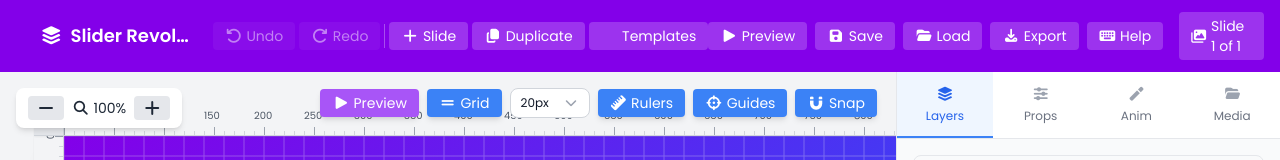
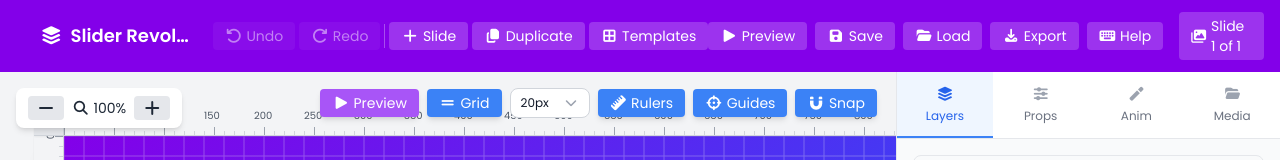
Before and after one commit to Dhruvit36/advanced-slider-tool, a React (Vite) app: page / in a window 1280 px wide. Shown: the top 160 px of the page. Built offline with nearby package versions, Linux system fonts and the light colour scheme.

Commit message:
Templates button icon fix

```diff
--- a/src/components/TopBar.tsx
+++ b/src/components/TopBar.tsx
@@ -127,7 +127,7 @@
               onClick={() => setShowTemplates(true)}
               className="bg-white bg-opacity-20 hover:bg-opacity-30 px-3 py-1 rounded text-sm transition-all flex items-center"
             >
-              <i className="fas fa-templates mr-1"></i>
+              <i className="fas fa-th-large mr-1"></i>
               Templates
             </button>
           </div>
```
